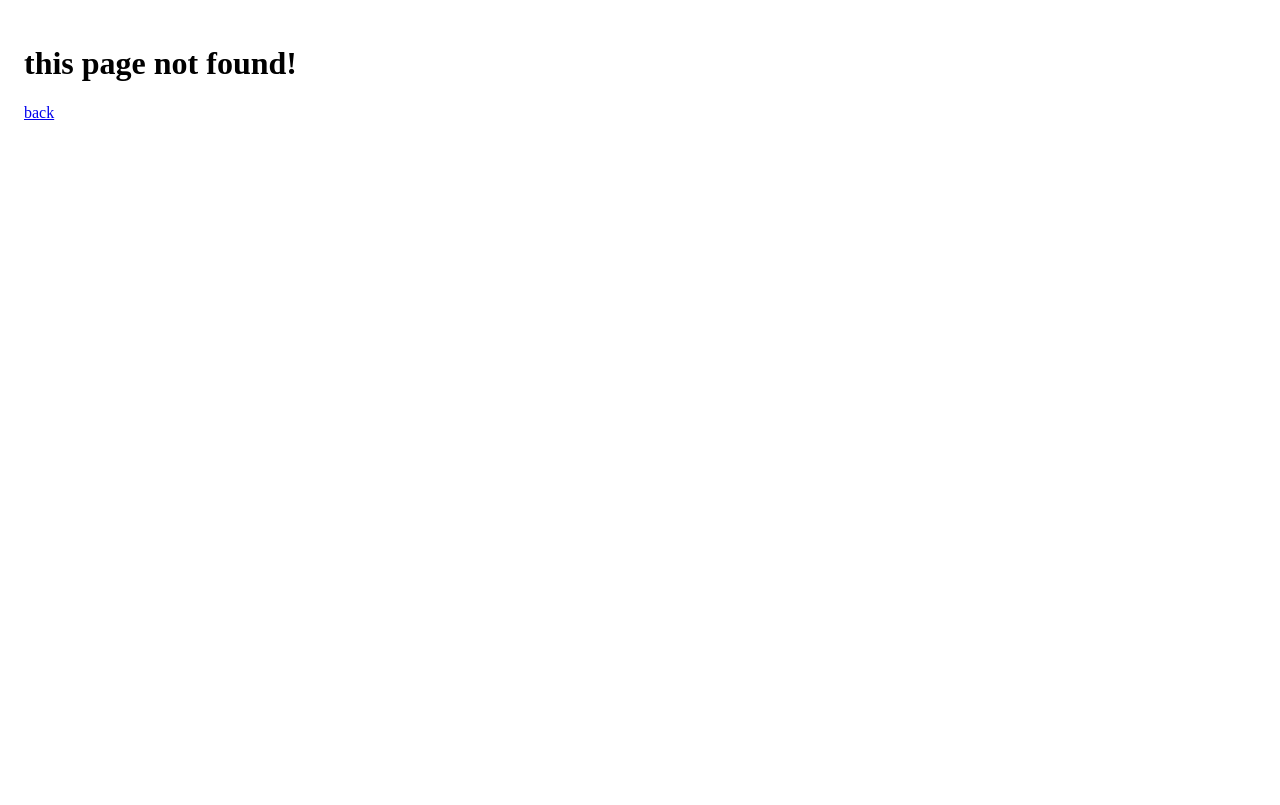
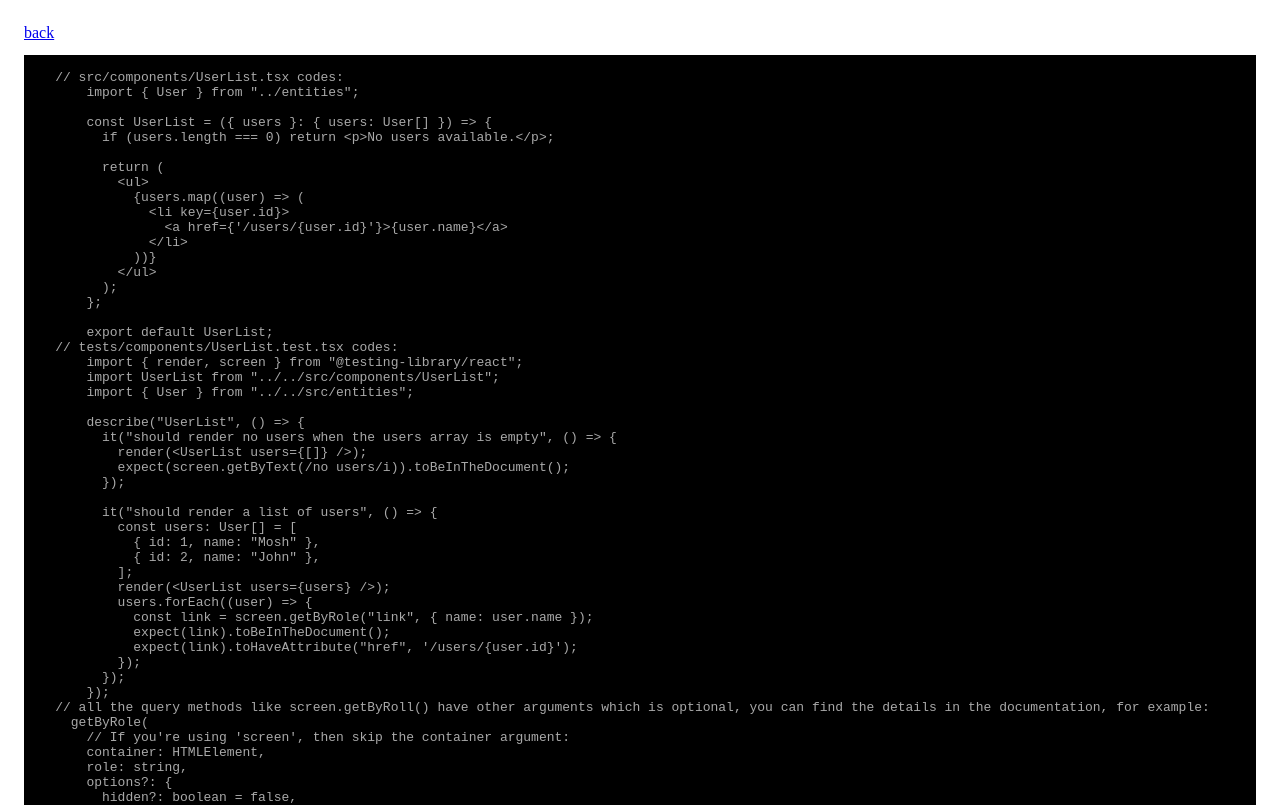
Before and after one commit to arefmaghdam/review-of-react-testing, a Next.js app: page /components/react-testing/testing-lists in a window 1280 px wide. Before the commit this address had no page. Shown: the top 805 px of the page. Built offline with nearby package versions, Linux system fonts and the light colour scheme.

Commit message:
feat: review of react testing library testing lists and adding future courses layout like git and redux

```diff
--- /dev/null
+++ b/pages/components/react-testing/testing-lists.tsx
@@ -0,0 +1,86 @@
+import React from "react";
+import styles from "../../../styles/Home.module.css";
+import Link from "next/link";
+import CodePreview from "../code-preview";
+
+const TestingLists = () => {
+  return (
+    <div className={styles.subPages}>
+      <Link href="/">back</Link>
+      <CodePreview
+        imgURL=""
+        content={`
+    // src/components/UserList.tsx codes:
+        import { User } from "../entities";
+
+        const UserList = ({ users }: { users: User[] }) => {
+          if (users.length === 0) return <p>No users available.</p>;
+
+          return (
+            <ul>
+              {users.map((user) => (
+                <li key={user.id}>
+                  <a href={'/users/{user.id}'}>{user.name}</a>
+                </li>
+              ))}
+            </ul>
+          );
+        };
+
+        export default UserList;
+    // tests/components/UserList.test.tsx codes:
+        import { render, screen } from "@testing-library/react";
+        import UserList from "../../src/components/UserList";
+        import { User } from "../../src/entities";
+
+        describe("UserList", () => {
+          it("should render no users when the users array is empty", () => {
+            render(<UserList users={[]} />);
+            expect(screen.getByText(/no users/i)).toBeInTheDocument();
+          });
+
+          it("should render a list of users", () => {
+            const users: User[] = [
+              { id: 1, name: "Mosh" },
+              { id: 2, name: "John" },
+            ];
+            render(<UserList users={users} />);
+            users.forEach((user) => {
+              const link = screen.getByRole("link", { name: user.name });
+              expect(link).toBeInTheDocument();
+              expect(link).toHaveAttribute("href", '/users/{user.id}');
+            });
+          });
+        });
+    // all the query methods like screen.getByRoll() have other arguments which is optional, you can find the details in the documentation, for example:
+      getByRole(
+        // If you're using 'screen', then skip the container argument:
+        container: HTMLElement,
+        role: string,
+        options?: {
+          hidden?: boolean = false,
+          name?: TextMatch,
+          description?: TextMatch,
+          selected?: boolean,
+          busy?: boolean,
+          checked?: boolean,
+          pressed?: boolean,
+          suggest?: boolean,
+          current?: boolean | string,
+          expanded?: boolean,
+          queryFallbacks?: boolean,
+          level?: number,
+          value?: {
+            min?: number,
+            max?: number,
+            now?: number,
+            text?: TextMatch,
+          }
+        }): HTMLElement
+        `}
+      />
+    </div>
+  );
+};
+
+export default TestingLists;
--- a/styles/Home.module.css
+++ b/styles/Home.module.css
@@ -46,5 +46,5 @@
 }
 
 .flexContainer > div {
-  padding: 0 150px;
+  padding: 0 50px;
 }
```
Also changed, not shown: pages/components/git/introduction.tsx (added, +20 -0 lines), pages/components/react-testing-provider.jsx (+11 -0 lines), pages/components/redux/introduction.tsx (added, +20 -0 lines).
